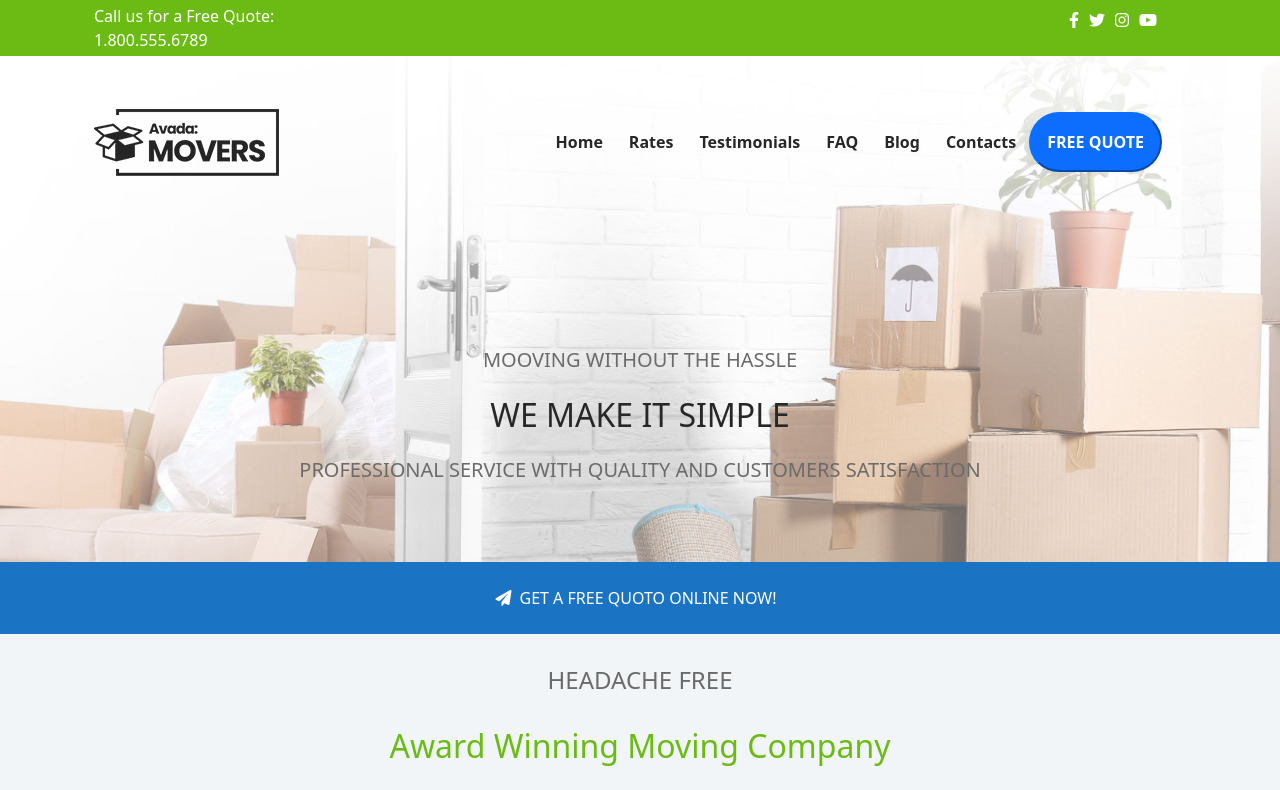
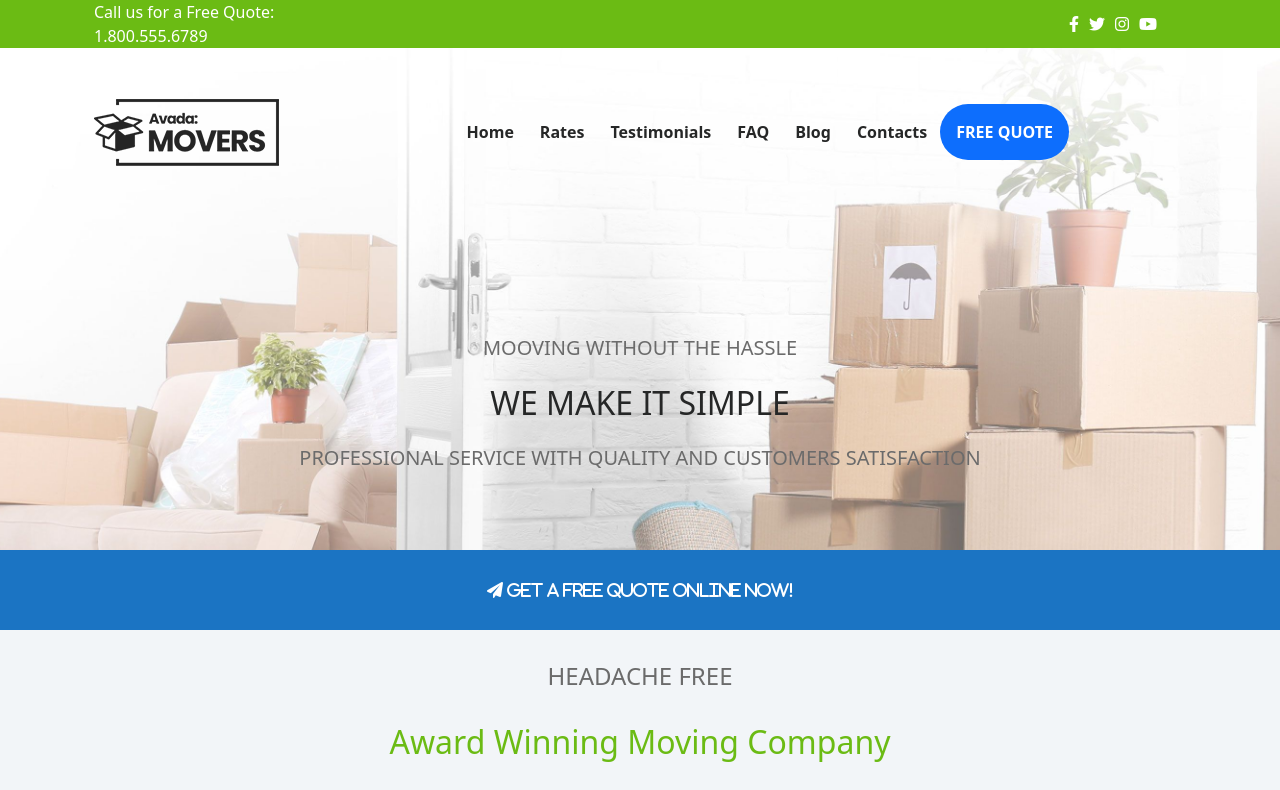
Before and after one commit to Narresx/proj-html-vuejs, a Vue app: page / in a window 1280 px wide. Shown: the top 790 px of the page. Built offline with nearby package versions, Linux system fonts and the light colour scheme.

Commit message:
improved css

```diff
--- a/src/App.vue
+++ b/src/App.vue
@@ -49,4 +49,7 @@ export default {
 
 <style lang="scss">
 @import "./assets/sass/style.scss";
+button {
+  border: 0;
+}
 </style>
--- a/src/components/Footer.vue
+++ b/src/components/Footer.vue
@@ -1,8 +1,8 @@
 <template>
   <footer class="container-fluid p-0">
     <div class="height-15px baground-lima p-0"></div>
-    <div class="row justify-content-between align-items-center">
-      <div class="col-3 offset-1">
+    <div class="row justify-content-between">
+      <div class="col-3 p-2 offset-1">
         <h2>ABOUT</h2>
         <p>
           Lorem ipsum dolor sit amet consectetur adipisicing elit. Illo,
@@ -12,7 +12,7 @@
         </p>
         <img src="../assets/img/avada-movers-logo.png" />
       </div>
-      <div class="col-3">
+      <div class="col-3 p-2">
         <h2>AVADA MOVERS</h2>
         <ul>
           <li v-for="(item, index) in footerItems" :key="index">
@@ -20,7 +20,7 @@
           </li>
         </ul>
       </div>
-      <div class="col-3">
+      <div class="col-3 p-2">
         <h2>RECENT POSTS</h2>
         <ul>
           <li v-for="(item, index) in footerItems1" :key="index">
@@ -36,7 +36,7 @@
               Theme by ThemeFusion | All Rights Reserved | Powered by WordPress
             </div>
           </form>
-          <ul class="d-flex">
+          <ul class="d-flex hover-scale">
             <li>
               <a href="#"><i class="fa-brands fa-facebook-f p-2"></i></a>
             </li>
@@ -111,4 +111,8 @@ footer a :hover {
 .height-15px {
   height: 15px;
 }
+
+.hover-scale :hover {
+  transform: scale(1.3);
+}
 </style>
--- a/src/components/Header.vue
+++ b/src/components/Header.vue
@@ -8,7 +8,7 @@
             <div class="col-3">
               <nav class="navbar d-flex">
                 <form class="container-fluid justify-content-end">
-                  <ul class="d-flex">
+                  <ul class="d-flex m-0">
                     <li>
                       <a href="#"><i class="fa-brands fa-facebook-f"></i></a>
                     </li>
@@ -30,7 +30,7 @@
       </div>
       <div class="col-12">
         <div class="container pt-5 pb-5">
-          <div class="row align-items-center justify-content-between">
+          <div class="row align-items-center">
             <div class="col-3">
               <img src="../assets/img/avada-movers-logo.png" />
             </div>
@@ -68,8 +68,11 @@
       </div>
       <div class="col-12 baground-demin2">
         <div class="text-center pt-4 pb-4">
-          <i class="fa-solid fa-paper-plane"></i
-          ><span class="p-2">GET A FREE QUOTO ONLINE NOW!</span>
+          <a href="#" class="text-white text-decoration-none">
+            <i class="fa-solid fa-paper-plane p-2">
+              GET A FREE QUOTE ONLINE NOW!
+            </i>
+          </a>
         </div>
       </div>
     </div>
@@ -122,6 +125,11 @@ a:hover {
   color: $lima2;
 }
 
+.col-12 div a :hover {
+  transform: scale(1.3);
+  color: $white;
+}
+
 header {
   background-image: url(../assets/img/avada-movers-homeherobackground-final.jpg);
   background-repeat: no-repeat;
```
